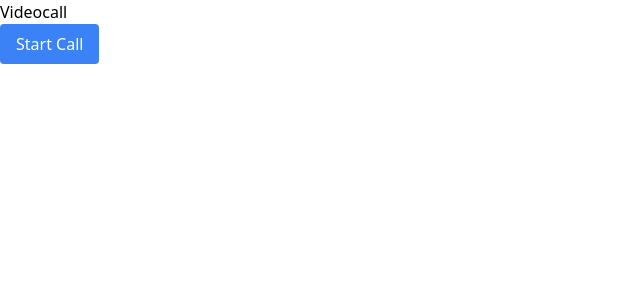
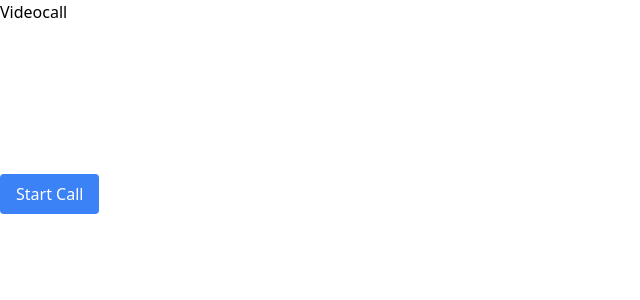
Before and after one commit to santif/videocall, a Nuxt app in the folder frontend/: page /call in a window 1280 px wide. Shown: the top 300 px of the page, without its empty margins (0-640 px from the left). Built offline with nearby package versions, Linux system fonts and the light colour scheme.

Commit message:
feat: Add video element

```diff
--- a/frontend/pages/call.vue
+++ b/frontend/pages/call.vue
@@ -8,6 +8,7 @@ const startCall = () => {
 <template>
   <div>
     <h1>Videocall</h1>
+    <video></video>
     <Button @click="startCall">Start Call</Button>
   </div>
 </template>
```
